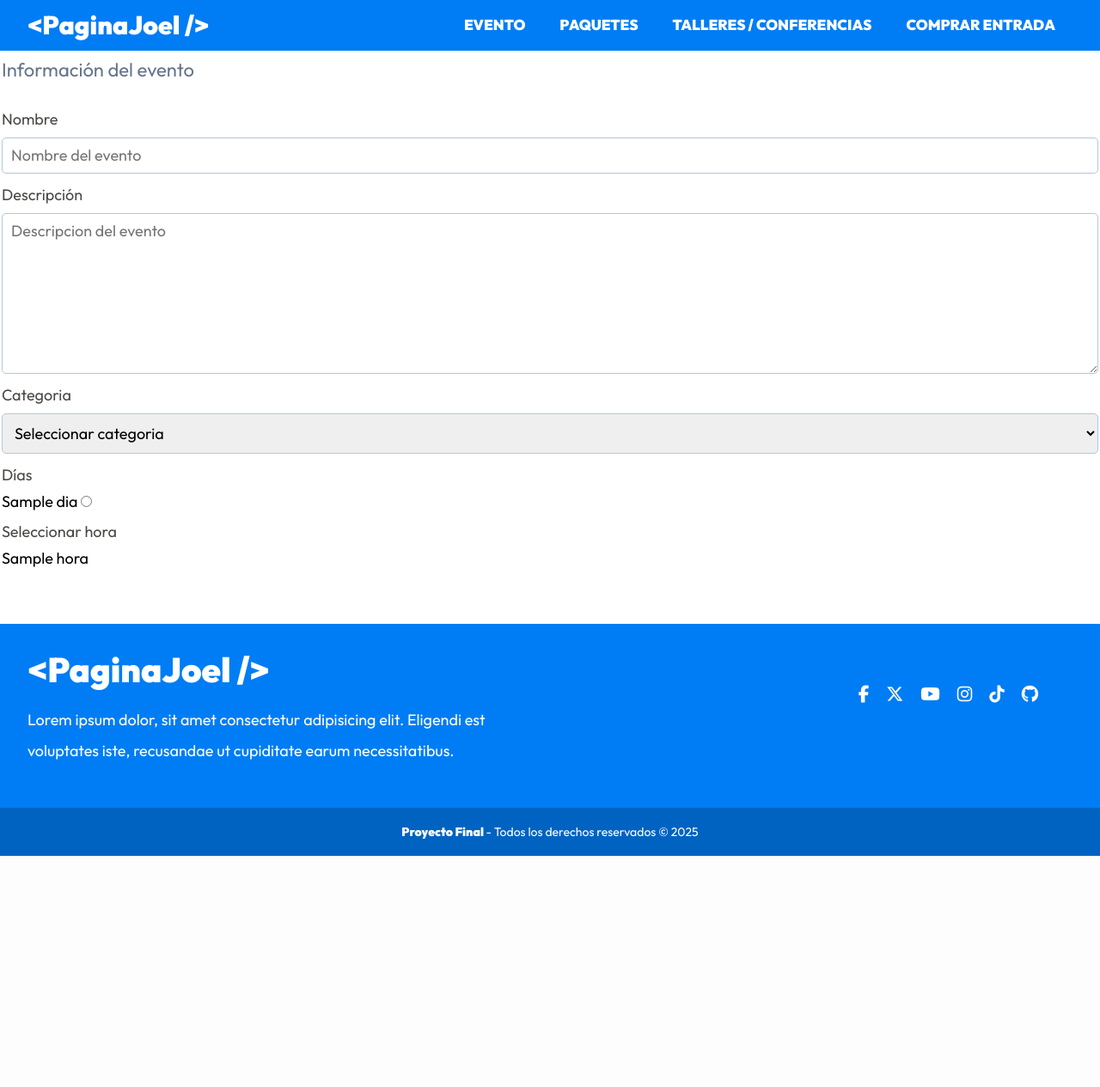
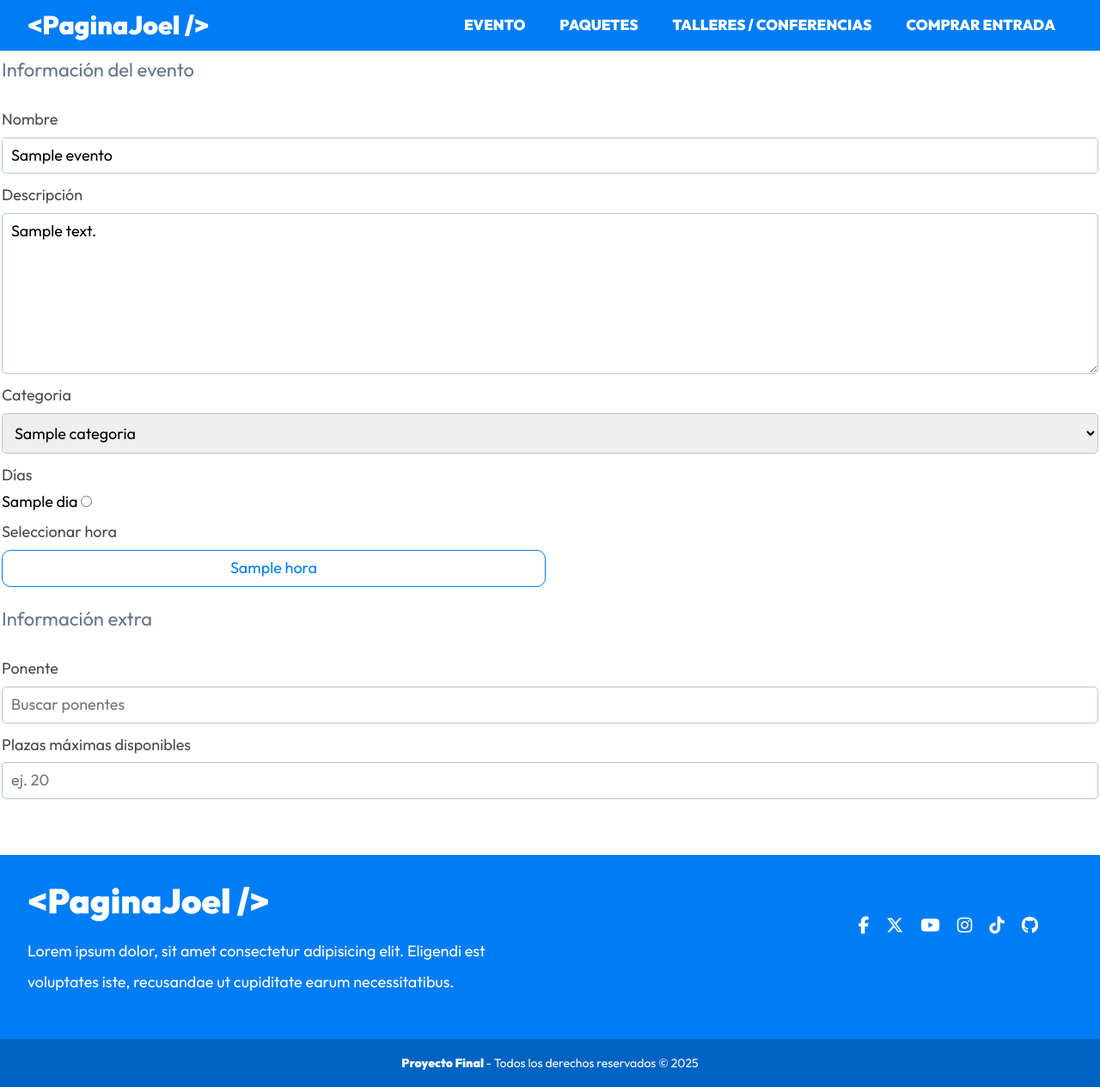
Before and after one commit to Jromark23/TrabajoFinalDAW, a PHP site: template views/admin/eventos/formulario.php in a window 1280 px wide. Shown: the part 601-1866 px from the top of the page at 86% size. Before the commit the page ends 1597 px from the top, so only its background shows below. Run offline with PHP 8.4, Linux system fonts and the light colour scheme; the template is opened without the code that fills it: most values are stand-ins (such as "Sample title", 1, 10 or a date in 2020); a stand-in replaces the project's code that opens the database connection; style sheets or scripts are compiled from the project's sources; some libraries are stand-ins or nearby versions.

Commit message:
Avances en el formulario del evento

```diff
--- a/src/scss/UI/formulario/_horas.scss
+++ b/src/scss/UI/formulario/_horas.scss
@@ -3,4 +3,24 @@
 
 .horas {
 	@include m.reset-lista;
+	@include m.grid(1, 1rem);
+
+
+	@include m.tablet {
+		@include m.grid(2, 1rem);
+	}
+
+	&__hora {
+		color: v.$azul;
+		border: 1px solid v.$azul;
+		border-radius: 1rem;
+		padding: 1rem;
+		text-align: center;
+
+		&:hover {
+			color: v.$blanco;
+			background-color: v.$azul;
+			cursor: pointer;
+		}
+	}
 }
--- a/views/admin/eventos/formulario.php
+++ b/views/admin/eventos/formulario.php
@@ -4,13 +4,13 @@
 	<div class="formulario__campo">
 		<label for="nombre" class="formulario__label">Nombre</label>
 		<input type="text" name="nombre" id="nombre" class="formulario__input"
-			placeholder="Nombre del evento">
+			placeholder="Nombre del evento" value="<?php echo $evento->nombre; ?>">
 	</div>
 
 	<div class="formulario__campo">
 		<label for="descripcion" class="formulario__label">Descripción</label>
 		<textarea name="descripcion" id="descripcion" class="formulario__input"
-			placeholder="Descripcion del evento" rows="8"></textarea>
+			placeholder="Descripcion del evento" rows="8"><?php echo $evento->descripcion; ?></textarea>
 	</div>
 
 	<div class="formulario__campo">
@@ -18,7 +18,10 @@
 		<select class="formulario__select" id="categoria" name="categoria_id">
 			<option value="">Seleccionar categoria</option>
 			<?php foreach ($categorias as $categoria) { ?>
-				<option value="<?php echo $categoria->id; ?>"><?php echo $categoria->nombre; ?></option>
+				<option
+					<?php echo ($evento->categoria_id === $categoria->id) ? 'selected' : '' ?>
+						value="<?php echo $categoria->id; ?>"><?php echo $categoria->nombre; ?>
+				</option>
 			<?php } ?>
 		</select>
 	</div>
@@ -41,11 +44,27 @@
 	<div id="horas" class="formulario__campo">
 		<label for="hora" class="formulario__label">Seleccionar hora</label>
 		<ul class="horas">
-			<?php foreach($horas as $hora) { ?>
+			<?php foreach ($horas as $hora) { ?>
 				<li class="horas__hora"> <?php echo $hora->hora ?> </li>
 			<?php } ?>
 		</ul>
 	</div>
 
+</fieldset>
+
+<fieldset class="formulario__fieldset">
+	<legend class="formulario__legend">Información extra</legend>
+
+	<div class="formulario__campo">
+		<label for="ponentes" class="formulario__label">Ponente</label>
+		<input type="text" name="ponentes" id="ponentes" class="formulario__input"
+			placeholder="Buscar ponentes">
+	</div>
+
+	<div class="formulario__campo">
+		<label for="disponibles" class="formulario__label">Plazas máximas disponibles</label>
+		<input type="number" min="1" name="disponibles" id="disponibles" class="formulario__input"
+			placeholder="ej. 20" value="<?php echo $evento->disponibles; ?>">
+	</div>
 
 </fieldset>
```
Also changed, not shown: controllers/EventosController.php (+18 -2 lines), models/Evento.php (added, +59 -0 lines).
